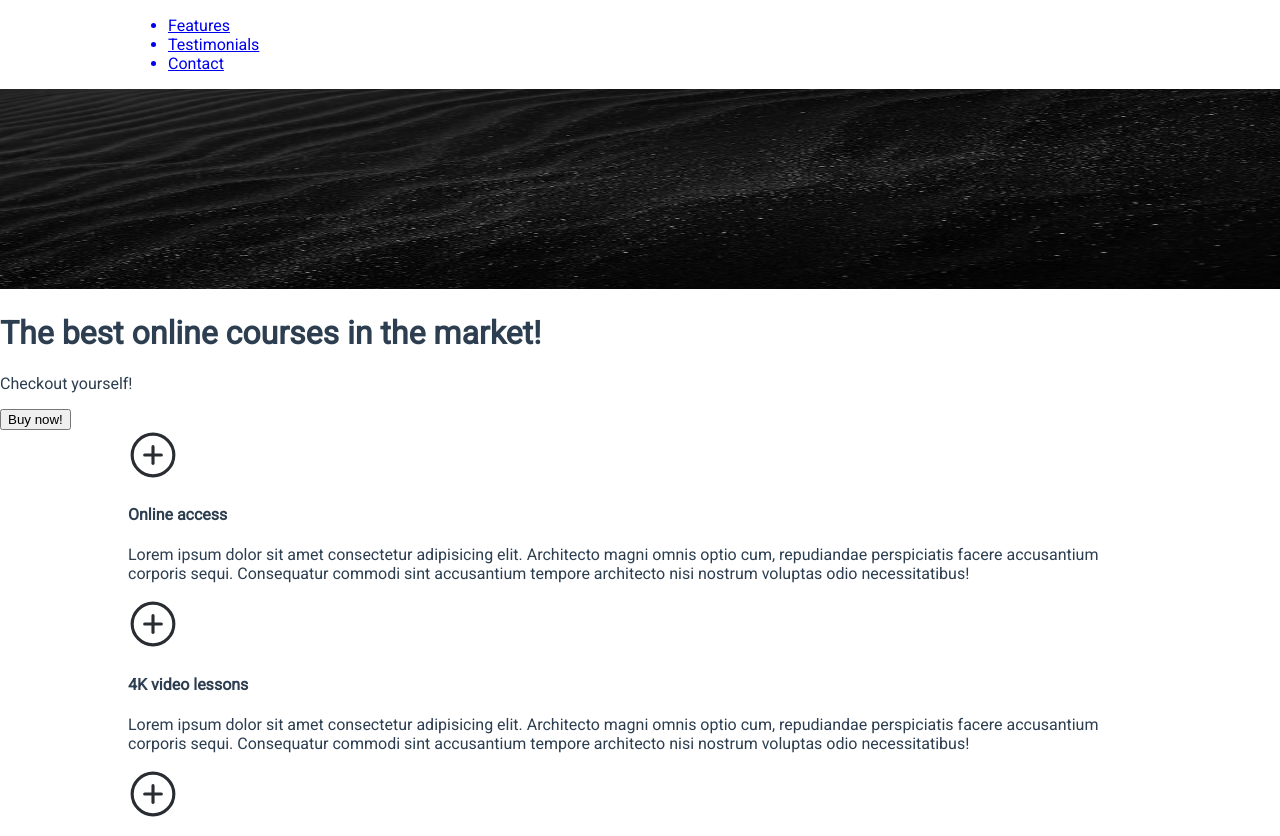
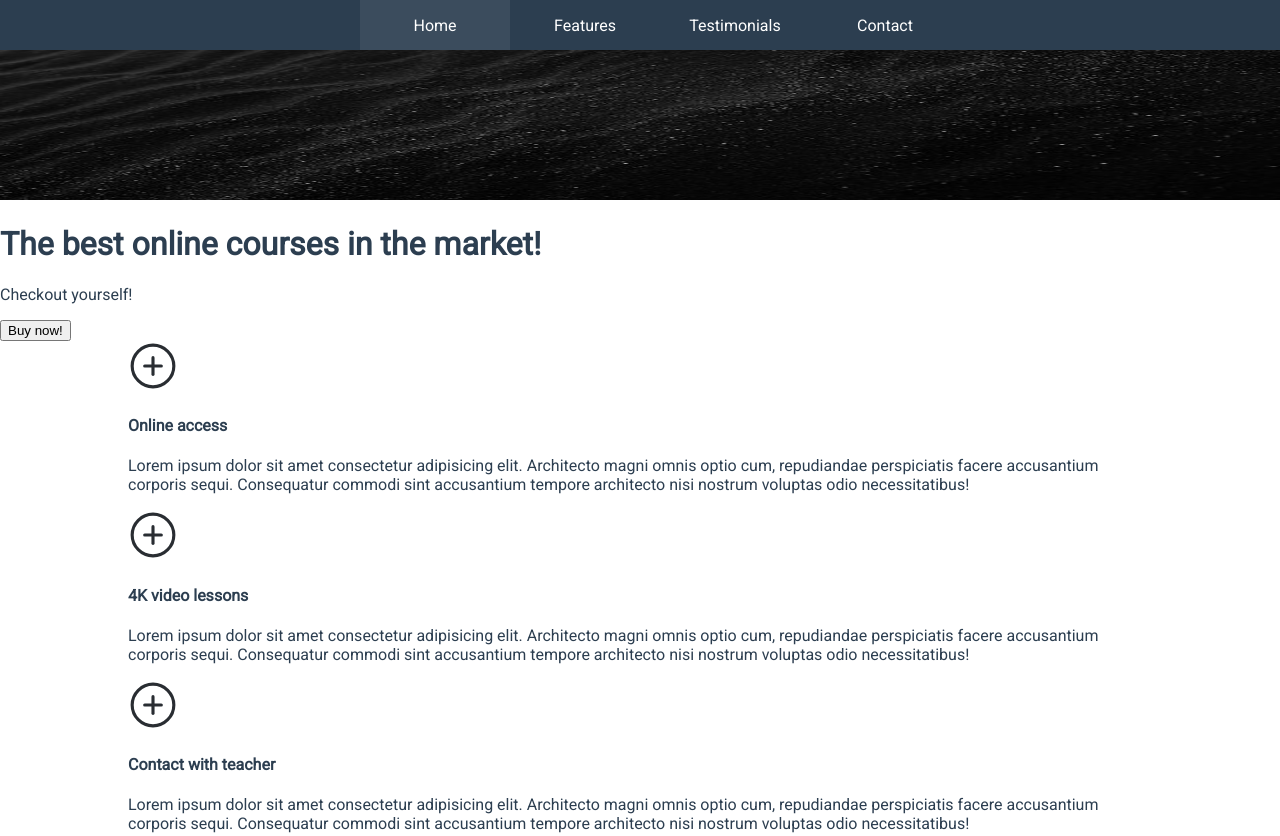
Before and after one commit to lukas1388/online-courses, a plain HTML site: page index.html in a window 1280 px wide. Shown: the top 836 px of the page. Drawn offline with Linux system fonts and the light colour scheme.

Commit message:
Add html and css to nav

```diff
--- a/css/style.css
+++ b/css/style.css
@@ -9,3 +9,36 @@ html, body {
     margin: 0 auto;
     max-width: 1024px;
 }
+
+.nav {
+    position: fixed;
+    top: 0;
+    left: 0;
+    width: 100%;
+    background-color: #2c3e50;
+}
+
+.nav__links {
+    display: flex;
+    justify-content: center;
+    margin: 0;
+    list-style: none;
+}
+
+.nav__link {
+    display: flex;
+    justify-content: center;
+    align-items: center;
+    height: 50px;
+    min-width: 150px;
+    color: #fff;
+    text-decoration: none;
+}
+
+.nav__link:hover {
+    background-color: #34495e;
+}
+
+.nav__link--active {
+    background-color: rgb(59, 76, 93);
+}
--- a/index.html
+++ b/index.html
@@ -12,14 +12,25 @@
 </head>
 <body>
 
-    <div id="nav">
+    <div class="nav" id="nav">
+
         <div class="container">
-            <ul>
-                <a href="#features"><li>Features</li></a>
-                <a href="#testimonials"><li>Testimonials</li></a>
-                <a href="#contact"><li>Contact</li></a>
+            <ul class="nav__links">
+                <a class="nav__link nav__link--active" href="#hero">
+                    <li class="nav__link-item">Home</li>
+                </a>
+                <a class="nav__link" href="#features">
+                    <li class="nav__link-item">Features</li>
+                </a>
+                <a class="nav__link" href="#testimonials">
+                    <li class="nav__link-item">Testimonials</li>
+                </a>
+                <a class="nav__link" href="#contact">
+                    <li class="nav__link-item">Contact</li>
+                </a>
             </ul>
         </div>
+
     </div>
 
     <div id="hero">
```
